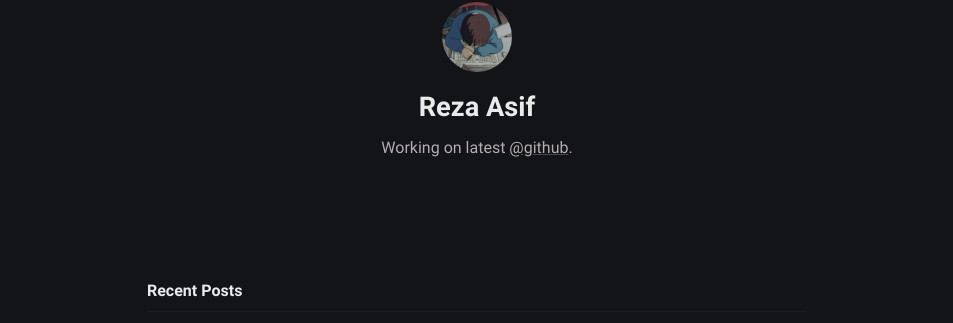
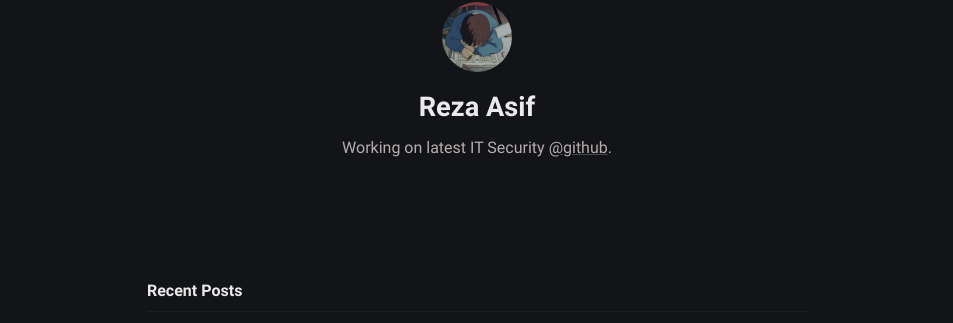
Before and after one commit to securebitAsif/fabulous-jupiter-8f84d, a Jekyll site: the page built from index.md, in a window 1280 px wide. Shown: the part 166-489 px from the top of the page, without its empty margins (163-1116 px from the left). Built offline with Jekyll 4.4.1, drawn with Linux system fonts in a browser that asks for light colours.

Commit message:
_config.yml: changed

```diff
--- a/_config.yml
+++ b/_config.yml
@@ -11,7 +11,7 @@ mode: dark
 author:
   name: Reza Asif
   bio: >-
-    Working on latest  <a
+    Working on latest IT Security <a
     href="https://github.com/piharpi/jekyll-klise" target="_blank"
     rel="noopener">@github</a>.
   username: username
```
